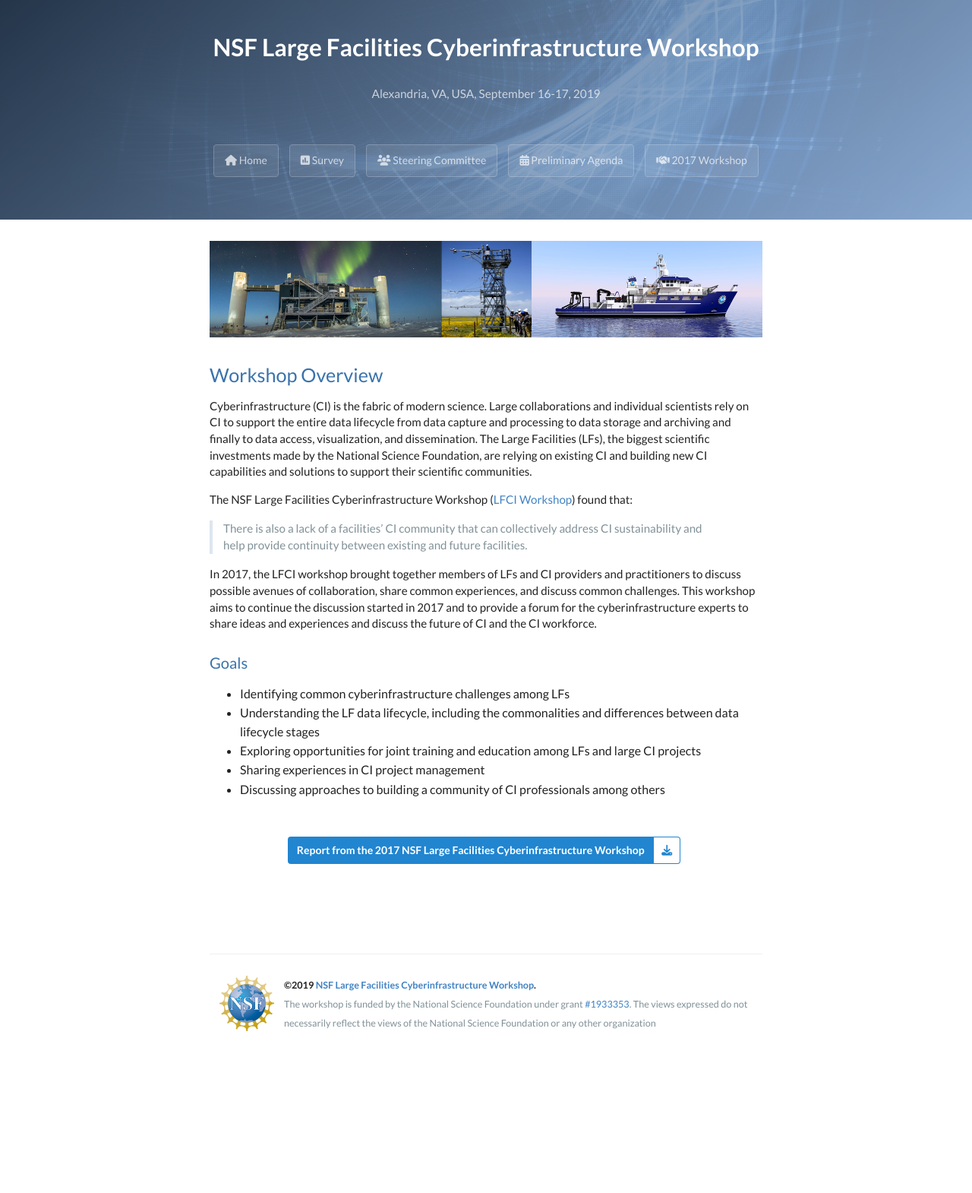
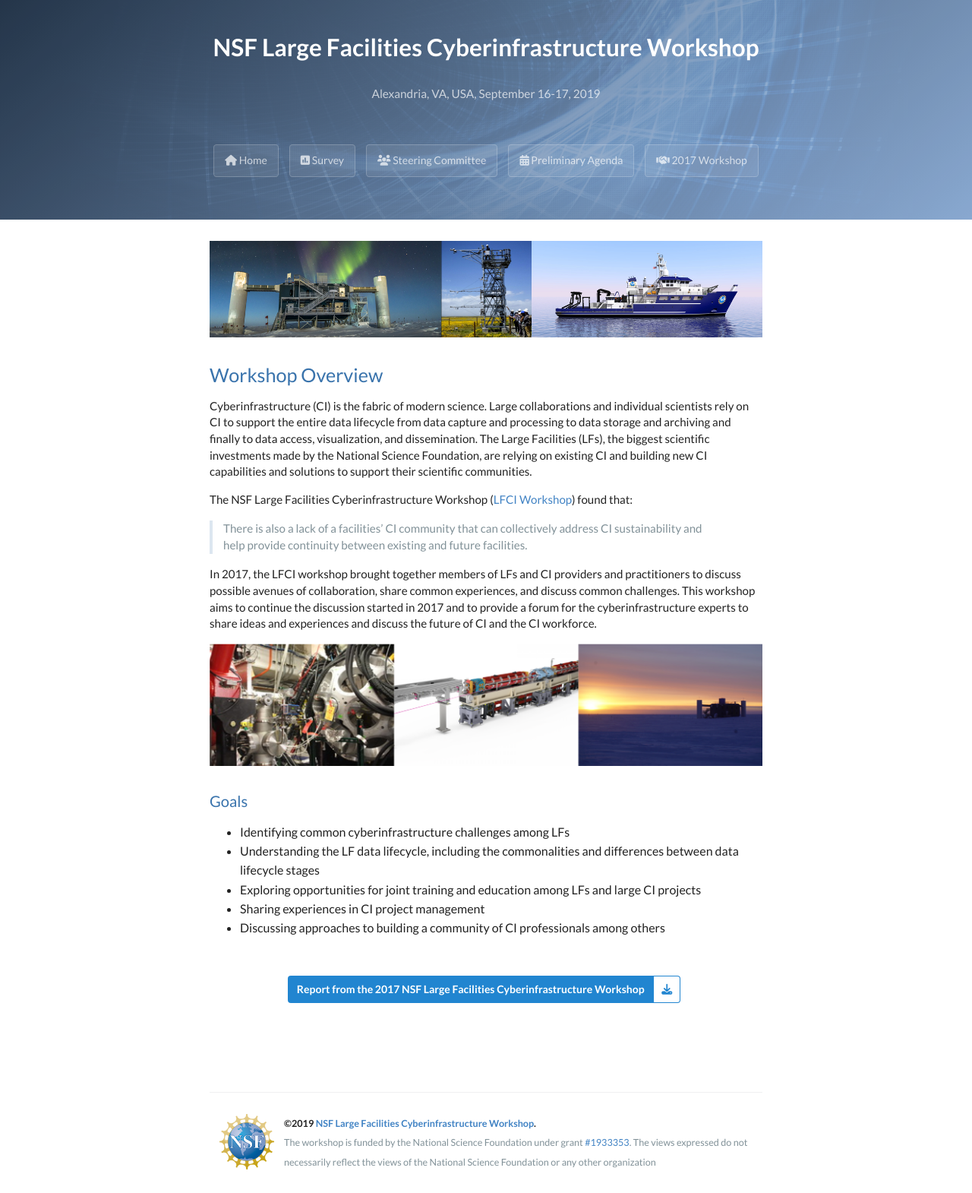
Before and after one commit to facilitiesci/facilitiesci.github.io, a Jekyll site: the page built from index.md, in a window 1280 px wide. Shown: the whole page at 76% size. Built offline with Jekyll 4.4.1, drawn with Linux system fonts in a browser that asks for light colours; nearby versions of some CDN libraries; before the commit the page ends 1387 px from its top, so only the background shows below that.

Commit message:
adding additional LF images

```diff
--- a/index.md
+++ b/index.md
@@ -25,6 +25,8 @@
 in 2017 and to provide a forum for the cyberinfrastructure experts to share ideas
 and experiences and discuss the future of CI and the CI workforce.
 
+<img src="assets/images/lf-2.png" />
+
 ## Goals
 
 - Identifying common cyberinfrastructure challenges among LFs
```
Also changed, not shown: assets/images/lf-2.png (added).
